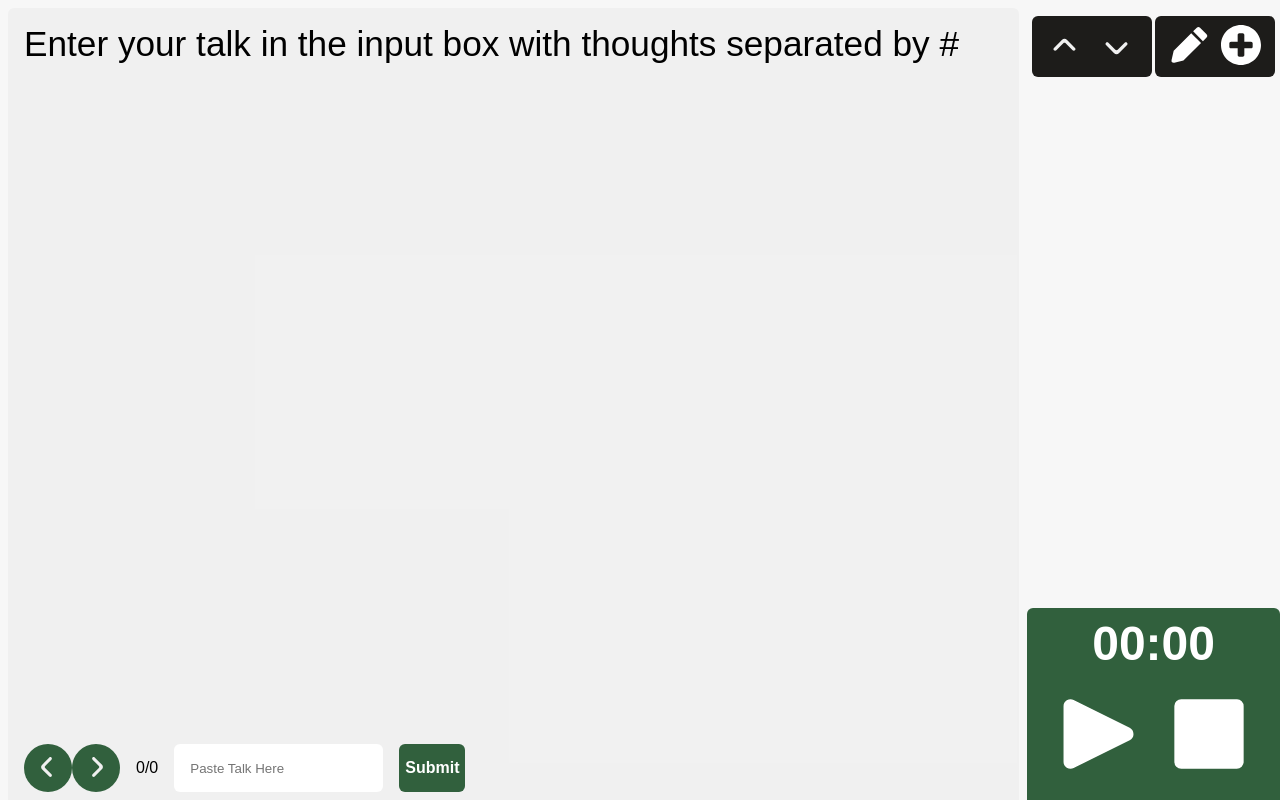
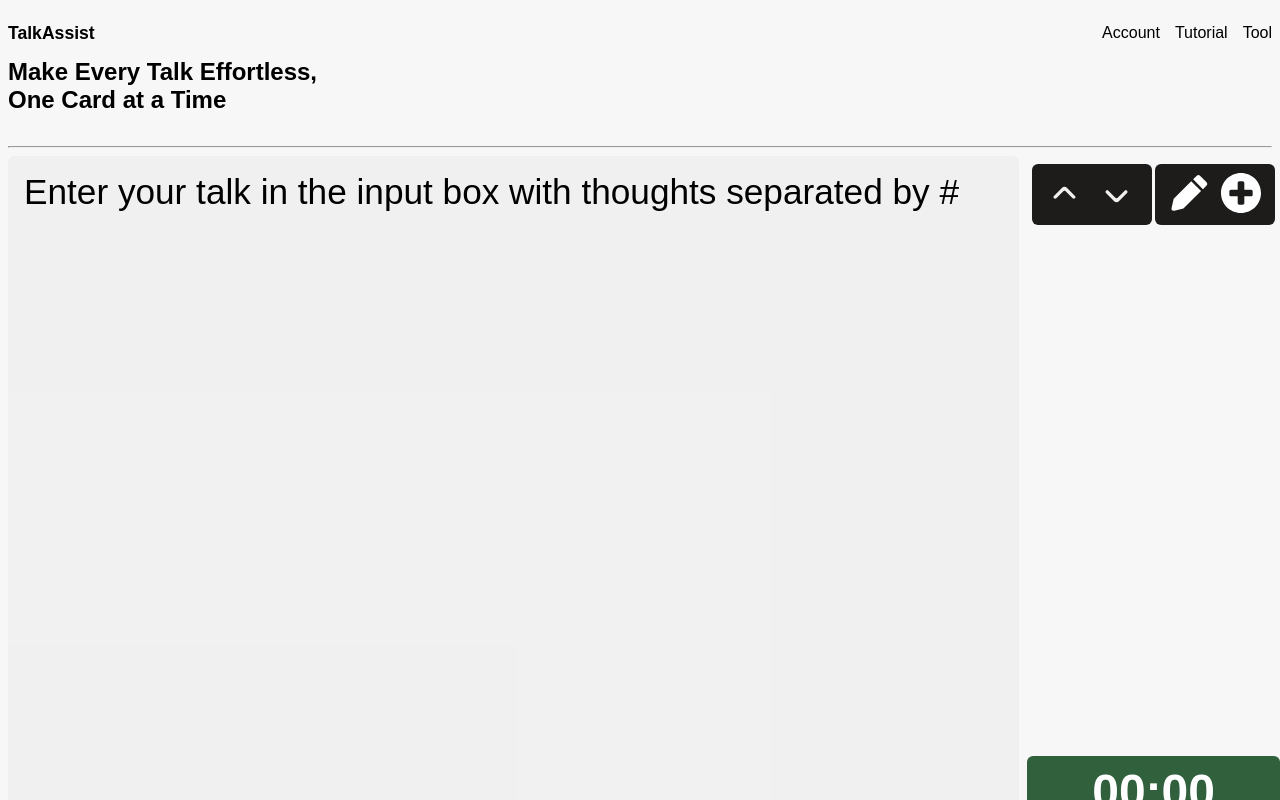
Before and after one commit to AustinMaturure/TalkAssist, a React (Vite) app in the folder Frontend/: page / in a window 1280 px wide. Shown: the top 800 px of the page. Built offline with nearby package versions, Linux system fonts and the light colour scheme; a web font is replaced by a local one.

Commit message:
Added Navbar and Homepage

```diff
--- a/Frontend/src/App.css
+++ b/Frontend/src/App.css
@@ -7,6 +7,7 @@
   width: 100%;
   height: 100dvh;
   grid-template-columns: 80% 20%;
+  background-color: #f7f7f7;
   gap: 0.5rem;
 }
 
@@ -226,8 +227,8 @@
   box-sizing: border-box;
 }
 
-.add-pop-content {
-  display: flex;
+.add-pop-conten {
+  height: 100svh;
   flex-direction: column;
   justify-content: center;
   border-radius: 6px;
--- /dev/null
+++ b/Frontend/src/Home.jsx
@@ -0,0 +1,19 @@
+import "./Home.css";
+import Navbar from "./Navbar";
+
+function Home() {
+  return (
+    <>
+      <section className="home">
+        <Navbar />
+        <div className="hero-text">
+          <h1>Make Every Talk Effortless,</h1>
+          <h1>One Card at a Time</h1>
+        </div>
+        <hr />
+      </section>
+    </>
+  );
+}
+
+export default Home;
--- /dev/null
+++ b/Frontend/src/Navbar.jsx
@@ -0,0 +1,20 @@
+import "./navbar.css";
+
+function Navbar() {
+  return (
+    <>
+      <header>
+        <h1>TalkAssist</h1>
+        <nav>
+          <ul>
+            <li>Account</li>
+            <li>Tutorial</li>
+            <li>Tool</li>
+          </ul>
+        </nav>
+      </header>
+    </>
+  );
+}
+
+export default Navbar;
--- /dev/null
+++ b/Frontend/src/home.css
@@ -0,0 +1,9 @@
+.home {
+  position: sticky;
+  top: 0;
+  z-index: -1;
+}
+
+.hero-text {
+  margin-bottom: 2rem;
+}
--- a/Frontend/src/index.css
+++ b/Frontend/src/index.css
@@ -22,3 +22,8 @@ body {
   font-family: "Supreme", sans-serif;
   background-color: #f7f7f7;
 }
+
+ul {
+  list-style: none;
+  padding-left: 0;
+}
--- a/Frontend/src/main.jsx
+++ b/Frontend/src/main.jsx
@@ -1,10 +1,13 @@
-import { StrictMode } from 'react'
-import { createRoot } from 'react-dom/client'
-import App from './App.jsx'
-import './index.css'
+import { StrictMode } from "react";
+import { createRoot } from "react-dom/client";
+import App from "./App.jsx";
+import "./index.css";
 
-createRoot(document.getElementById('root')).render(
+import Home from "./Home.jsx";
+
+createRoot(document.getElementById("root")).render(
   <StrictMode>
+    <Home />
     <App />
-  </StrictMode>,
-)
+  </StrictMode>
+);
--- /dev/null
+++ b/Frontend/src/navbar.css
@@ -0,0 +1,15 @@
+header {
+  display: flex;
+  align-items: center;
+  justify-content: space-between;
+}
+
+header h1 {
+  font-size: 1.1rem;
+}
+
+nav ul {
+  display: flex;
+  justify-content: space-between;
+  gap: 15px;
+}
```
